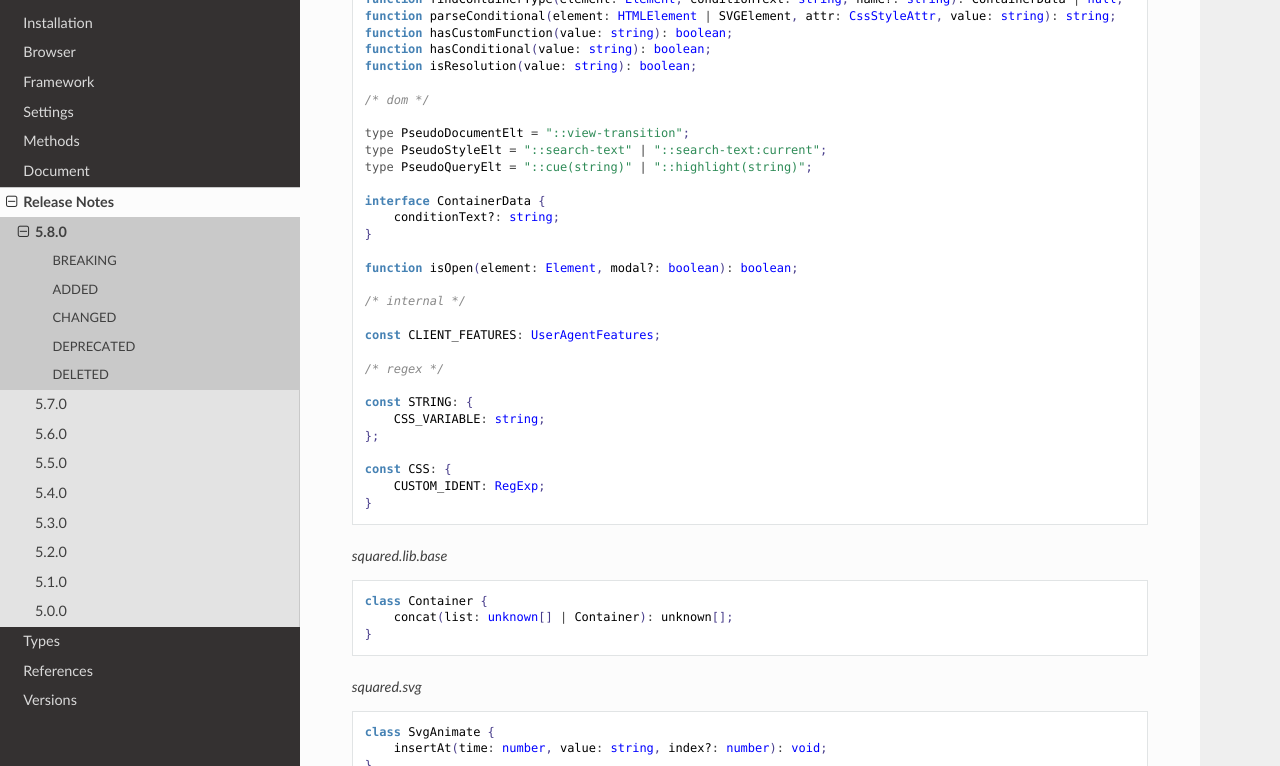
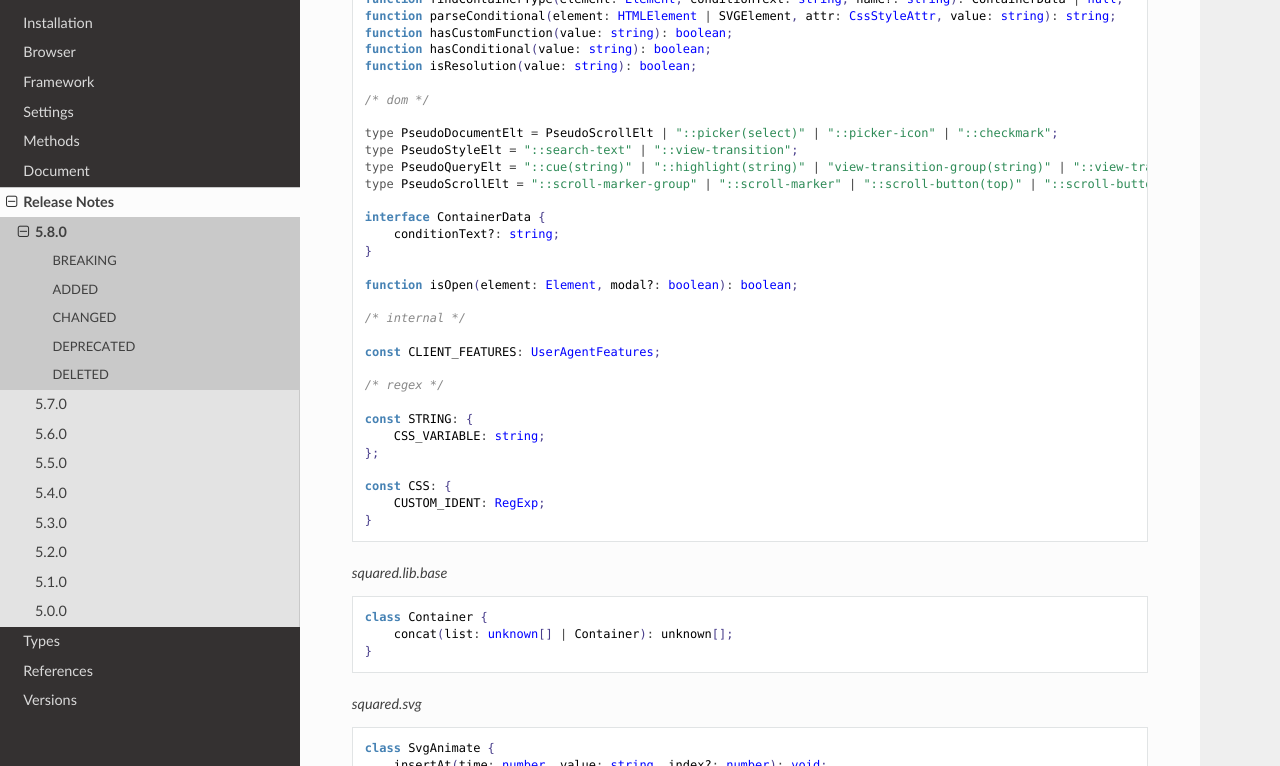
Before and after one commit to anpham6/android-docs, a Sphinx documentation site: the page built from source/release_notes/5.8.0.rst, in a window 1280 px wide and 900 px high, scrolled down 1835 px, cut to the strip 134-900 px from the top of the window. Built offline with Sphinx 7.4.7 and the Read the Docs theme 3.1.0, drawn with Linux system fonts in a browser that asks for light colours.

Commit message:
Release Notes: Latest modifications to API 5.8.0.

```diff
--- a/source/browser.rst
+++ b/source/browser.rst
@@ -19,7 +19,7 @@ chrome
 
 - https://unpkg.com/squared/dist/squared.min.js
 - https://unpkg.com/squared/dist/squared.base.min.js
-- https://unpkg.com/squared/dist/chrome.framework.min.js :alt:`(ES2022/Chrome 98)`
+- https://unpkg.com/squared/dist/chrome.framework.min.js :alt:`(ES2022/Chrome 85)`
 
 vdom
 ----
--- a/source/release_notes/5.8.0.rst
+++ b/source/release_notes/5.8.0.rst
@@ -120,9 +120,10 @@ ADDED
 
   /* dom */
 
-  type PseudoDocumentElt = "::view-transition";
-  type PseudoStyleElt = "::search-text" | "::search-text:current";
-  type PseudoQueryElt = "::cue(string)" | "::highlight(string)";
+  type PseudoDocumentElt = PseudoScrollElt | "::picker(select)" | "::picker-icon" | "::checkmark";
+  type PseudoStyleElt = "::search-text" | "::view-transition";
+  type PseudoQueryElt = "::cue(string)" | "::highlight(string)" | "view-transition-group(string)" | "::view-transition-image-pair(string)" | "::view-transition-new(string)" | "::view-transition-old(string)";
+  type PseudoScrollElt = "::scroll-marker-group" | "::scroll-marker" | "::scroll-button(top)" | "::scroll-button(right)" | "::scroll-button(bottom)" | "::scroll-button(left)" | "::scroll-button(block-start)" | "::scroll-button(block-end)" | "::scroll-button(inline-start)" | "::scroll-button(inline-end)";
 
   interface ContainerData {
       conditionText?: string;
```
